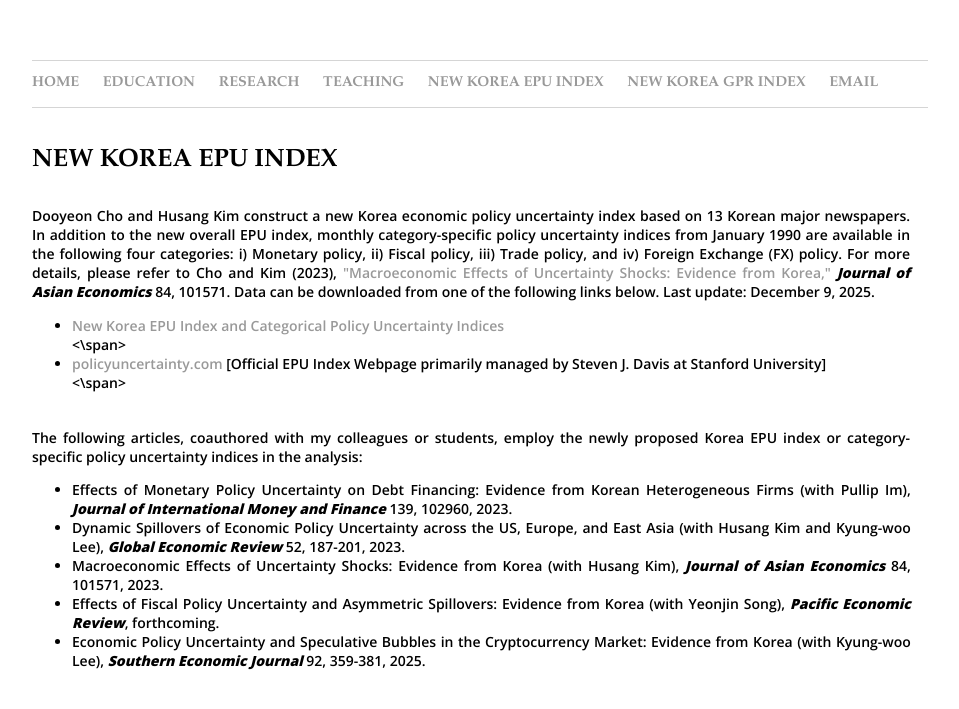
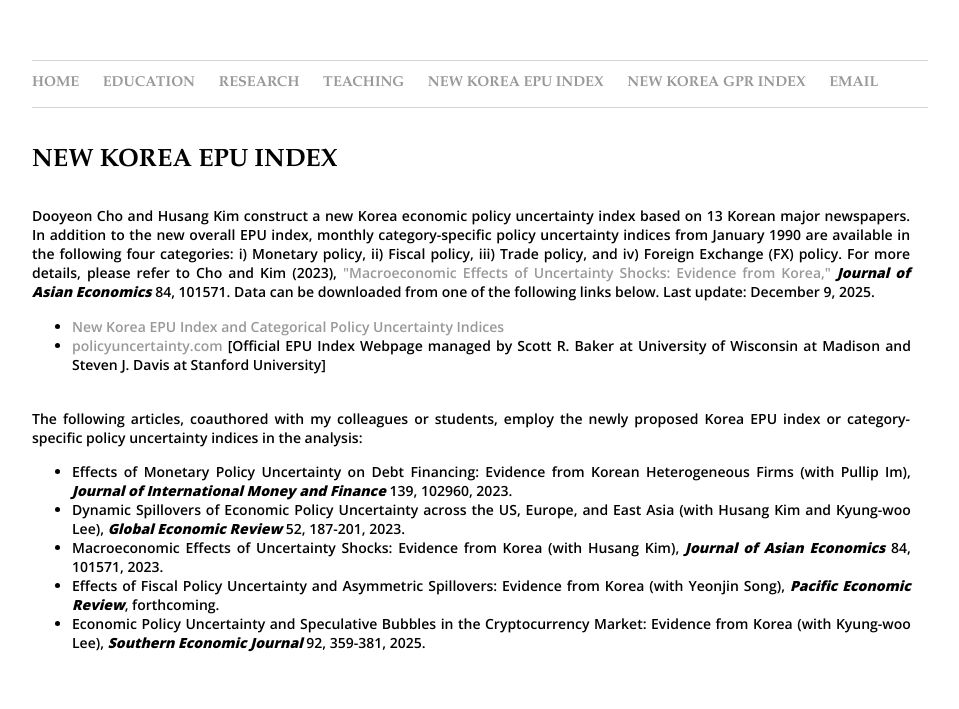
Before and after one commit to dooyeoncho/dooyeoncho.github.io, a Jekyll site: the page built from pages/new_korean_epu_index.html, in a window 1280 px wide. Shown: the top 709 px of the page, without its empty margins (160-1119 px from the left). Built offline with Jekyll 4.4.1, drawn with Linux system fonts in a browser that asks for light colours.

Commit message:
Update new_korean_epu_index.html

```diff
--- a/pages/new_korean_epu_index.html
+++ b/pages/new_korean_epu_index.html
@@ -34,8 +34,8 @@ span.highlight-title {
         category-specific policy uncertainty indices from January 1990 are available in the following four categories: i) Monetary policy, ii) Fiscal policy,
         iii) Trade policy, and iv) Foreign Exchange (FX) policy. For more details, please refer to Cho and Kim (2023), <a href="https://www.sciencedirect.com/science/article/pii/S1049007822001270">"Macroeconomic Effects of Uncertainty Shocks: Evidence from Korea," </a> <em property="italic"><b>Journal of Asian Economics</b></em> 84, 101571. Data can be downloaded from one of the following links below. Last update: December 9, 2025.</span> &nbsp;
 		<ul>
-			<span class="highlight-title"><li><a href="https://sites.google.com/view/korea-epu">New Korea EPU Index and Categorical Policy Uncertainty Indices </a></li><\span> &nbsp;
-		    <span class="highlight-title"><li><a href="https://www.policyuncertainty.com/korea_chokim.html">policyuncertainty.com </a>[Official EPU Index Webpage primarily managed by Steven J. Davis at Stanford University]</li><\span>
+			<span class="highlight-title"><li><a href="https://sites.google.com/view/korea-epu">New Korea EPU Index and Categorical Policy Uncertainty Indices </a></li></span> &nbsp;
+		    <span class="highlight-title"><li><a href="https://www.policyuncertainty.com/korea_chokim.html">policyuncertainty.com </a>[Official EPU Index Webpage managed by Scott R. Baker at University of Wisconsin at Madison and Steven J. Davis at Stanford University]</li></span>
 		</ul>
 		</b>
 &nbsp;&nbsp;&nbsp;&nbsp;
```
